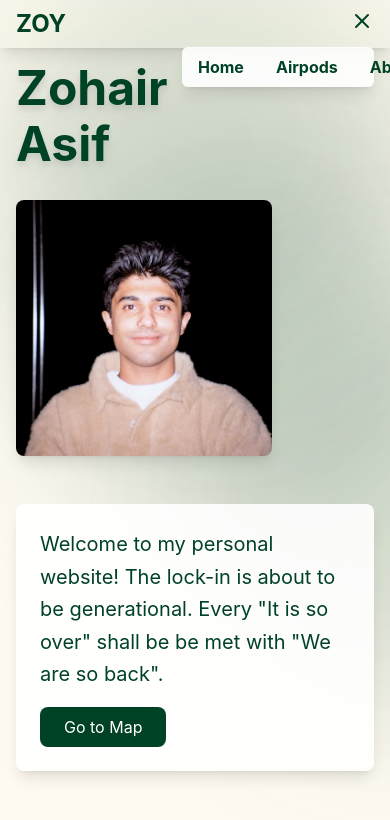
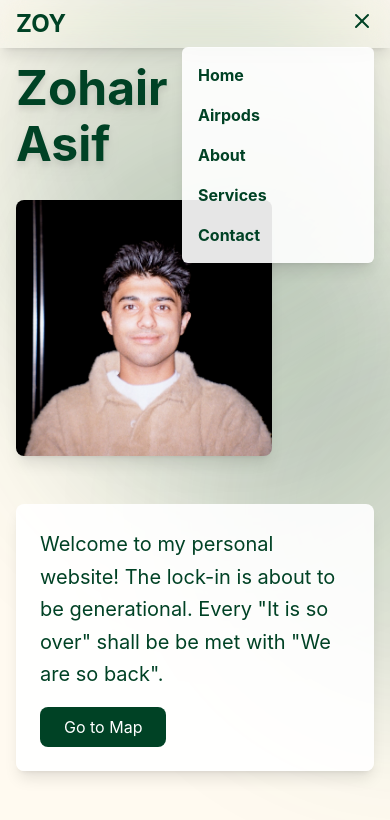
Before and after one commit to zoasif-coder/zohair_asif-com, a React (Create React App) app: page / in a window 390 px wide. Both pictures are taken after a click on the button 362 px from the left and 21 px from the top of the page. Shown: the top 820 px of the page. Built offline with nearby package versions, Linux system fonts and the light colour scheme.

Commit message:
fixed header with link for hashrouter

```diff
--- a/src/header.js
+++ b/src/header.js
@@ -1,4 +1,5 @@
 import React, { useState } from 'react';
+import { Link } from 'react-router-dom';
 import { Menu, X } from 'lucide-react';
 
 const WebsiteHeader = () => {
@@ -15,11 +16,11 @@ const WebsiteHeader = () => {
 
           {/* Navigation (visible on medium/large screens) */}
           <nav className="hidden sm:flex items-center space-x-6">
-            <a href="/" className="font-bold text-[#004225] hover:bg-[#004225]/90 hover:text-white px-4 py-2 rounded-md transition-all duration-300">Home</a>
-            <a href="/map" className="font-bold text-[#004225] hover:bg-[#004225]/90 hover:text-white px-4 py-2 rounded-md transition-all duration-300">Airpods</a>
-            <a href="#" className="font-bold text-[#004225] hover:bg-[#004225]/90 hover:text-white px-4 py-2 rounded-md transition-all duration-300">About</a>
-            <a href="#" className="font-bold text-[#004225] hover:bg-[#004225]/90 hover:text-white px-4 py-2 rounded-md transition-all duration-300">Services</a>
-            <a href="#" className="font-bold text-[#004225] hover:bg-[#004225]/90 hover:text-white px-4 py-2 rounded-md transition-all duration-300">Contact</a>
+            <Link to="/" className="font-bold text-[#004225] hover:bg-[#004225]/90 hover:text-white px-4 py-2 rounded-md transition-all duration-300">Home</Link>
+            <Link to="/map" className="font-bold text-[#004225] hover:bg-[#004225]/90 hover:text-white px-4 py-2 rounded-md transition-all duration-300">Airpods</Link>
+            <Link to="#" className="font-bold text-[#004225] hover:bg-[#004225]/90 hover:text-white px-4 py-2 rounded-md transition-all duration-300">About</Link>
+            <Link to="#" className="font-bold text-[#004225] hover:bg-[#004225]/90 hover:text-white px-4 py-2 rounded-md transition-all duration-300">Services</Link>
+            <Link to="#" className="font-bold text-[#004225] hover:bg-[#004225]/90 hover:text-white px-4 py-2 rounded-md transition-all duration-300">Contact</Link>
           </nav>
 
           {/* Mobile Menu */}
@@ -32,11 +33,11 @@ const WebsiteHeader = () => {
             </button>
             {isMenuOpen && (
               <div className="absolute right-0 mt-2 py-2 w-48 bg-white/90 backdrop-blur-md rounded-md shadow-lg z-10">
-                <a href="/" className="font-bold text-[#004225] hover:bg-[#004225]/90 hover:text-white px-4 py-2 rounded-md transition-all duration-300">Home</a>
-                <a href="/map" className="font-bold text-[#004225] hover:bg-[#004225]/90 hover:text-white px-4 py-2 rounded-md transition-all duration-300">Airpods</a>
-                <a href="#" className="font-bold text-[#004225] hover:bg-[#004225]/90 hover:text-white px-4 py-2 rounded-md transition-all duration-300">About</a>
-                <a href="#" className="font-bold text-[#004225] hover:bg-[#004225]/90 hover:text-white px-4 py-2 rounded-md transition-all duration-300">Services</a>
-                <a href="#" className="font-bold text-[#004225] hover:bg-[#004225]/90 hover:text-white px-4 py-2 rounded-md transition-all duration-300">Contact</a>
+                <Link to="/" className="block font-bold text-[#004225] hover:bg-[#004225]/90 hover:text-white px-4 py-2 rounded-md transition-all duration-300">Home</Link>
+                <Link to="/map" className="block font-bold text-[#004225] hover:bg-[#004225]/90 hover:text-white px-4 py-2 rounded-md transition-all duration-300">Airpods</Link>
+                <Link to="#" className="block font-bold text-[#004225] hover:bg-[#004225]/90 hover:text-white px-4 py-2 rounded-md transition-all duration-300">About</Link>
+                <Link to="#" className="block font-bold text-[#004225] hover:bg-[#004225]/90 hover:text-white px-4 py-2 rounded-md transition-all duration-300">Services</Link>
+                <Link to="#" className="block font-bold text-[#004225] hover:bg-[#004225]/90 hover:text-white px-4 py-2 rounded-md transition-all duration-300">Contact</Link>
               </div>
             )}
           </div>
```
